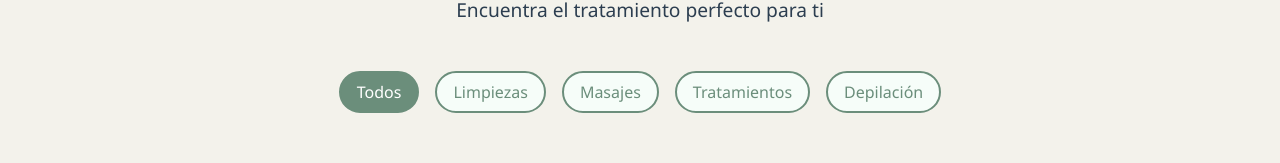
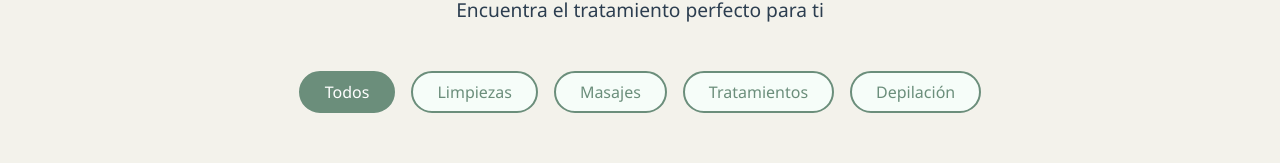
Before and after one commit to JorshDuck/VitalityGlow, a React (Vite) app: page /services in a window 1280 px wide. Shown: the part 237-400 px from the top of the page. Built offline with nearby package versions, Linux system fonts and the light colour scheme.

Commit message:
Fix: Filter Button in Services Page

```diff
--- a/src/assets/styles/Services.css
+++ b/src/assets/styles/Services.css
@@ -31,7 +31,7 @@
 }
 
 .services-page .filter-btn {
-  padding: 0.5 1.5rem;
+  padding: 0.5rem 1.5rem;
   border: 2px solid #6B8E7B;
   background: #f6fdf9;
   color: #6B8E7B;
```
